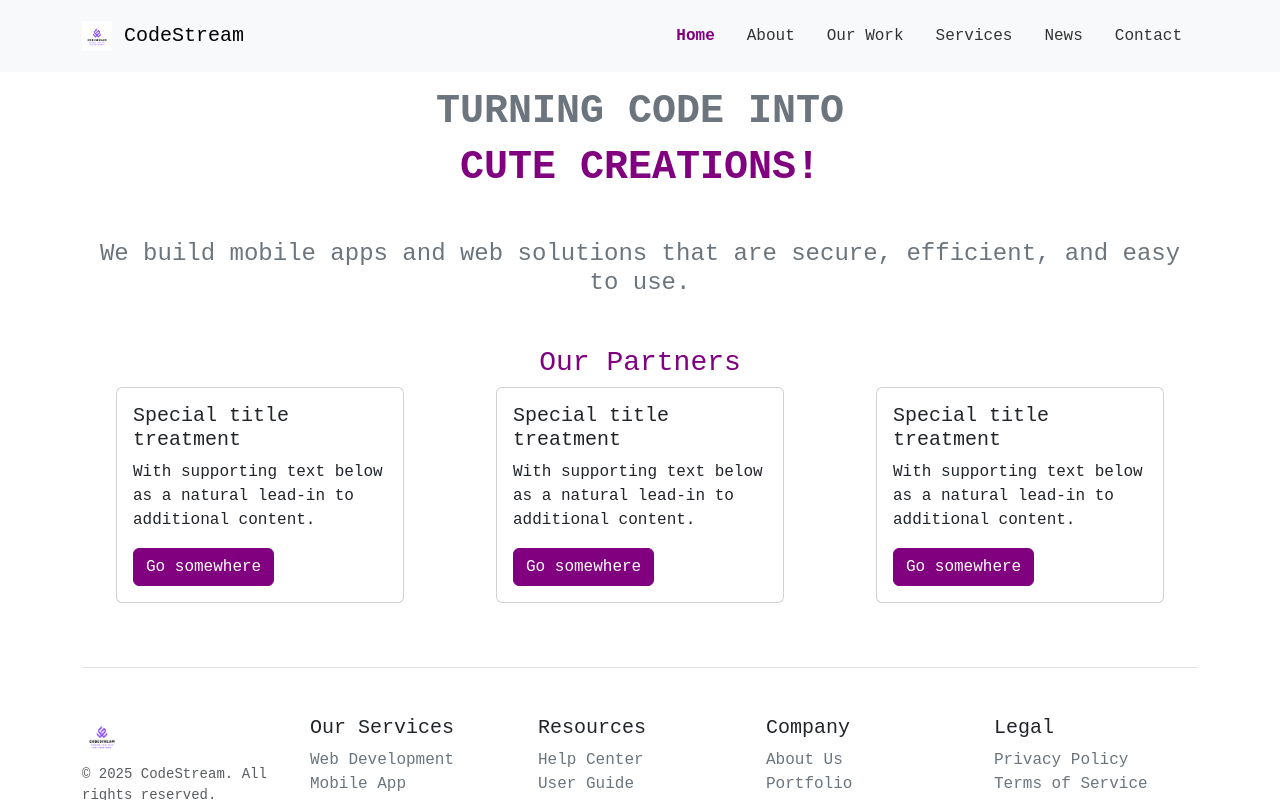
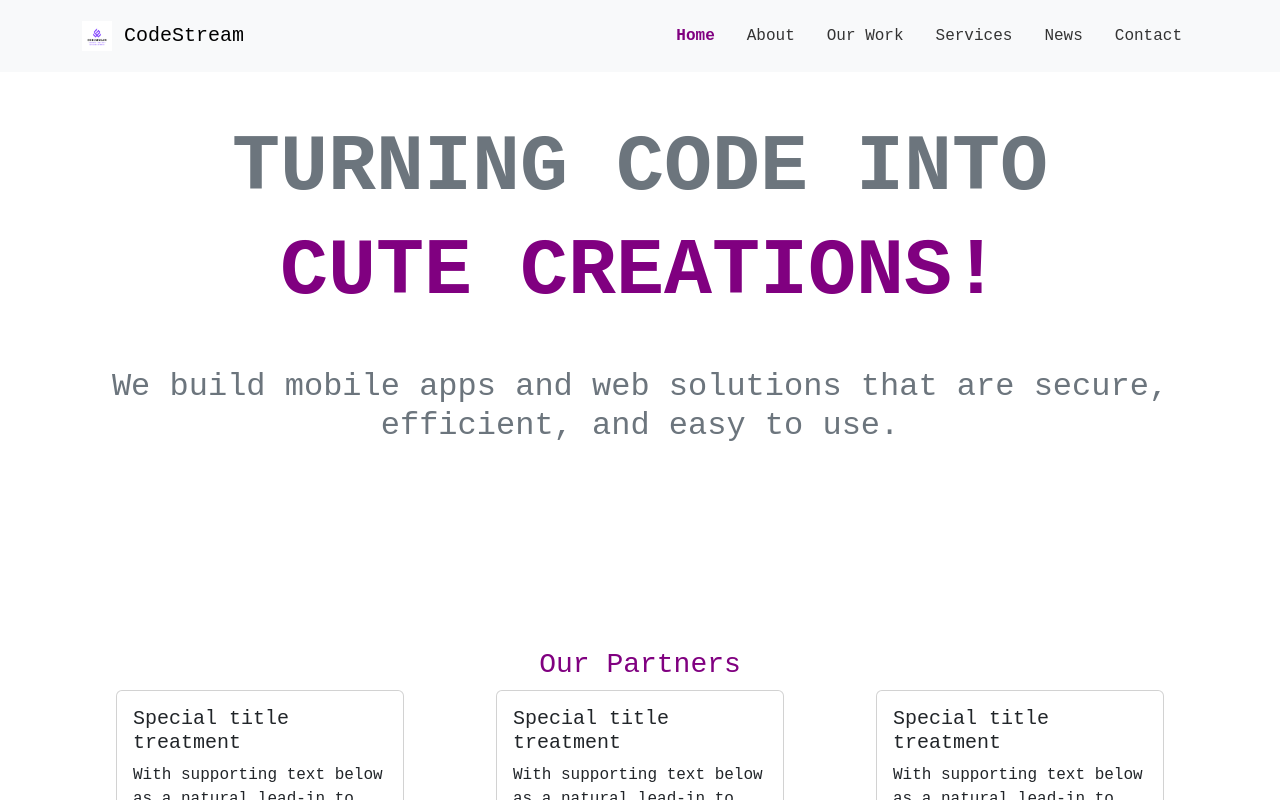
Before and after one commit to ralphmarondev/codestream, a Vue app: page / in a window 1280 px wide. Shown: the top 800 px of the page. Built offline with nearby package versions, Linux system fonts and the light colour scheme.

Commit message:
updated HomeIndex

```diff
--- a/src/views/home/HomeIndex.vue
+++ b/src/views/home/HomeIndex.vue
@@ -1,14 +1,20 @@
 <template>
   <div class="container mt-3">
-    <h1 class="text-secondary text-uppercase text-center fw-bolder">
-      Turning code into
-    </h1>
-    <h1 class="text-primary text-uppercase text-center fw-bolder">
-      cute creations!
-    </h1>
+    <div class="mt-5" style="height: 60vh">
+      <h1
+        class="text-secondary text-uppercase text-center fw-bolder"
+        style="font-size: 5rem"
+      >
+        Turning code into
+      </h1>
+      <h1
+        class="text-primary text-uppercase text-center fw-bolder"
+        style="font-size: 5rem"
+      >
+        cute creations!
+      </h1>
 
-    <div class="mt-5">
-      <h4 class="text-secondary text-center">
+      <h4 class="text-secondary text-center mt-5" style="font-size: 2rem">
         We build mobile apps and web solutions that are secure, efficient, and
         easy to use.
       </h4>
```
